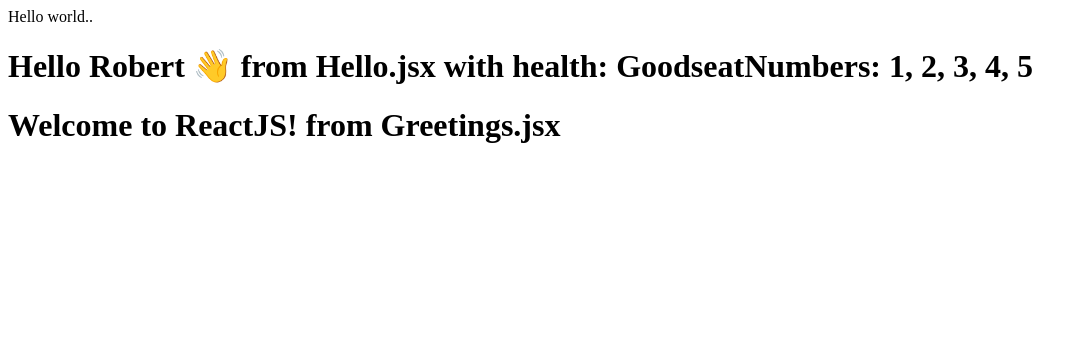
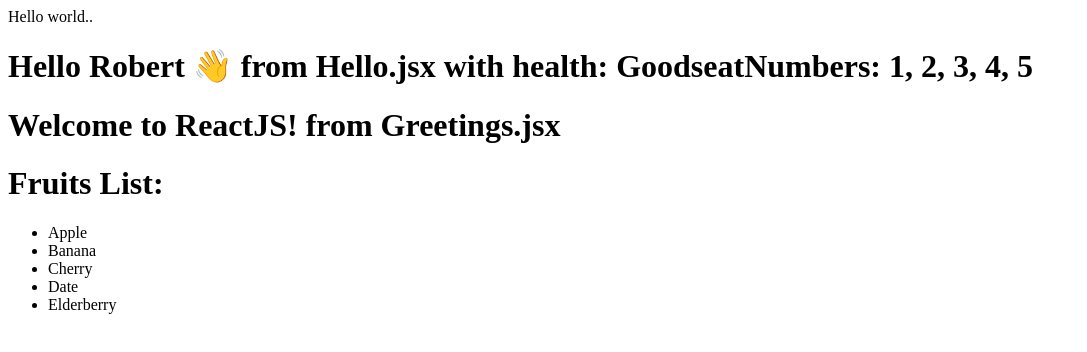
Before and after one commit to maheswar189/reactJsLearning, a React app: page / in a window 1280 px wide. Shown: the top 352 px of the page, without its empty margins (0-1087 px from the left). Built offline with nearby package versions, Linux system fonts and the light colour scheme; the HTML template or start-up script is replaced by a standard one.

Commit message:
ReactJS Tutorial 13 : Rendering Arrays Or Lists In React

```diff
--- a/src/App.jsx
+++ b/src/App.jsx
@@ -1,7 +1,7 @@
 import { useState } from "react";
 import Hello from "./components/Hello.jsx";
 import Greetings from "./components/Greetings.jsx";
-
+import Fruits from "./components/Fruits.jsx";
 function App() {
   const person = {
     name: "Robert",
@@ -17,6 +17,7 @@
       Hello world..
       <Hello person={person} />
       <Greetings />
+      <Fruits />
     </div>
   );
 }
--- /dev/null
+++ b/src/components/Fruits.jsx
@@ -0,0 +1,13 @@
+export default function Fruits() {
+  const fruits = ["Apple", "Banana", "Cherry", "Date", "Elderberry"];
+  return (
+    <div>
+      <h1>Fruits List:</h1>
+      <ul>
+        {fruits.map((fruit, index) => (
+          <li key={index}>{fruit}</li>
+        ))}
+      </ul>
+    </div>
+  );
+}
```
